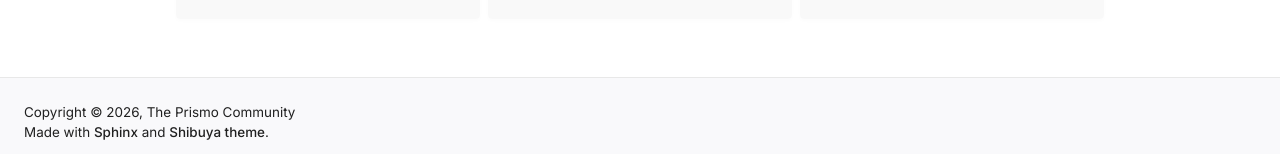
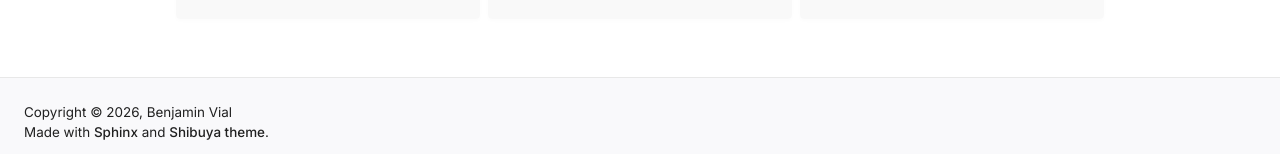
Before and after one commit to benvial/prismo, a Sphinx documentation site: the page built from docs/index.rst, in a window 1280 px wide and 1084 px high. Shown: the part 927-1081 px from the top of the window. Built offline with Sphinx 7.4.7, drawn with Linux system fonts in a browser that asks for light colours; cross-references to code outside the pages are shown as plain code.

Commit message:
Update author and copyright in docs

```diff
--- a/docs/conf.py
+++ b/docs/conf.py
@@ -13,8 +13,8 @@ try:
     release = get_version("prismo")
 except PackageNotFoundError:
     release = "0.0.0"
-copyright = "Copyright &copy; 2026, The Prismo Community"
-author = "The Prismo Community"
+copyright = "Copyright &copy; 2026, Benjamin Vial"
+author = "Benjamin Vial"
 
 extensions = [
     "sphinx.ext.autodoc",
```
